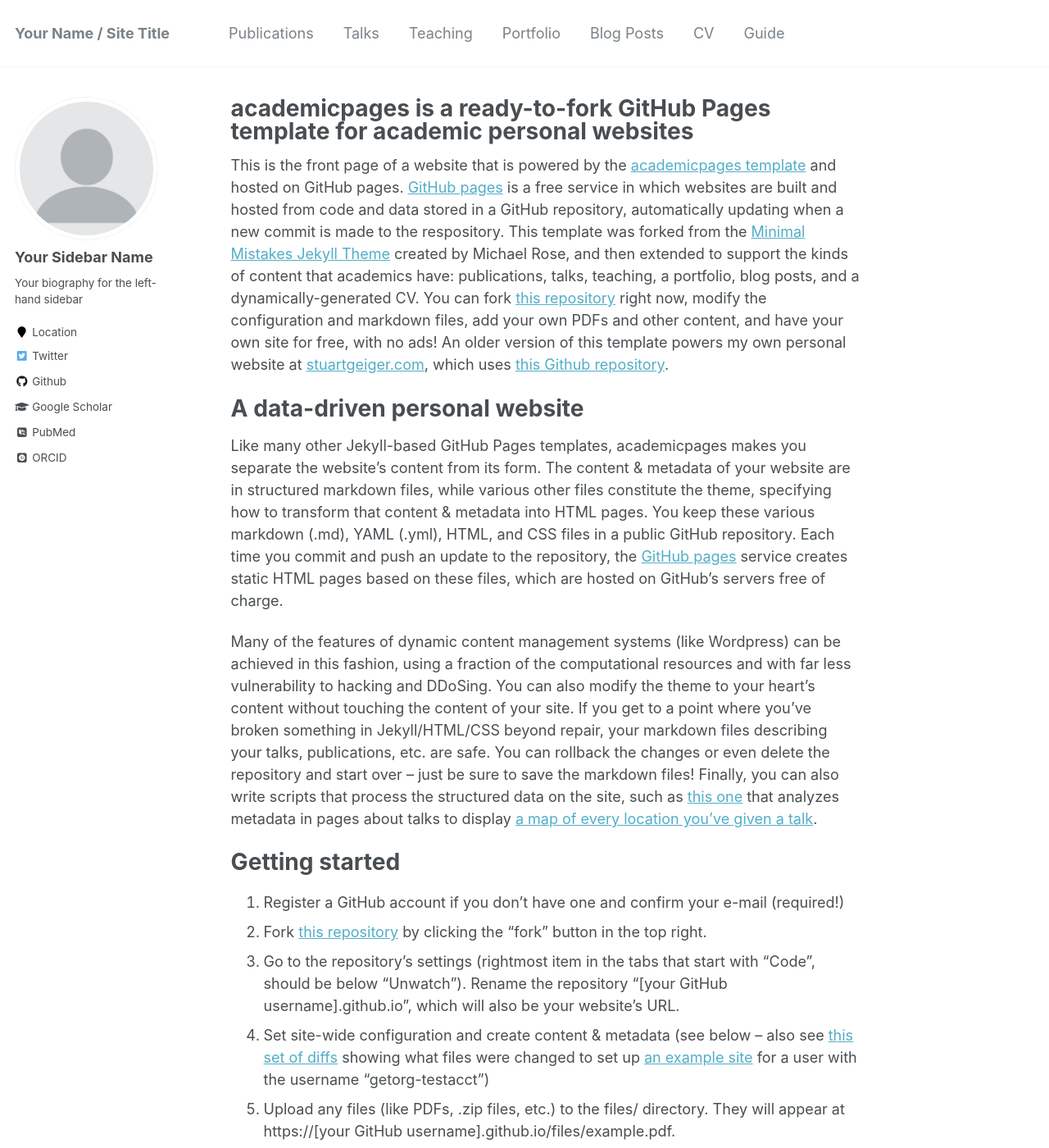
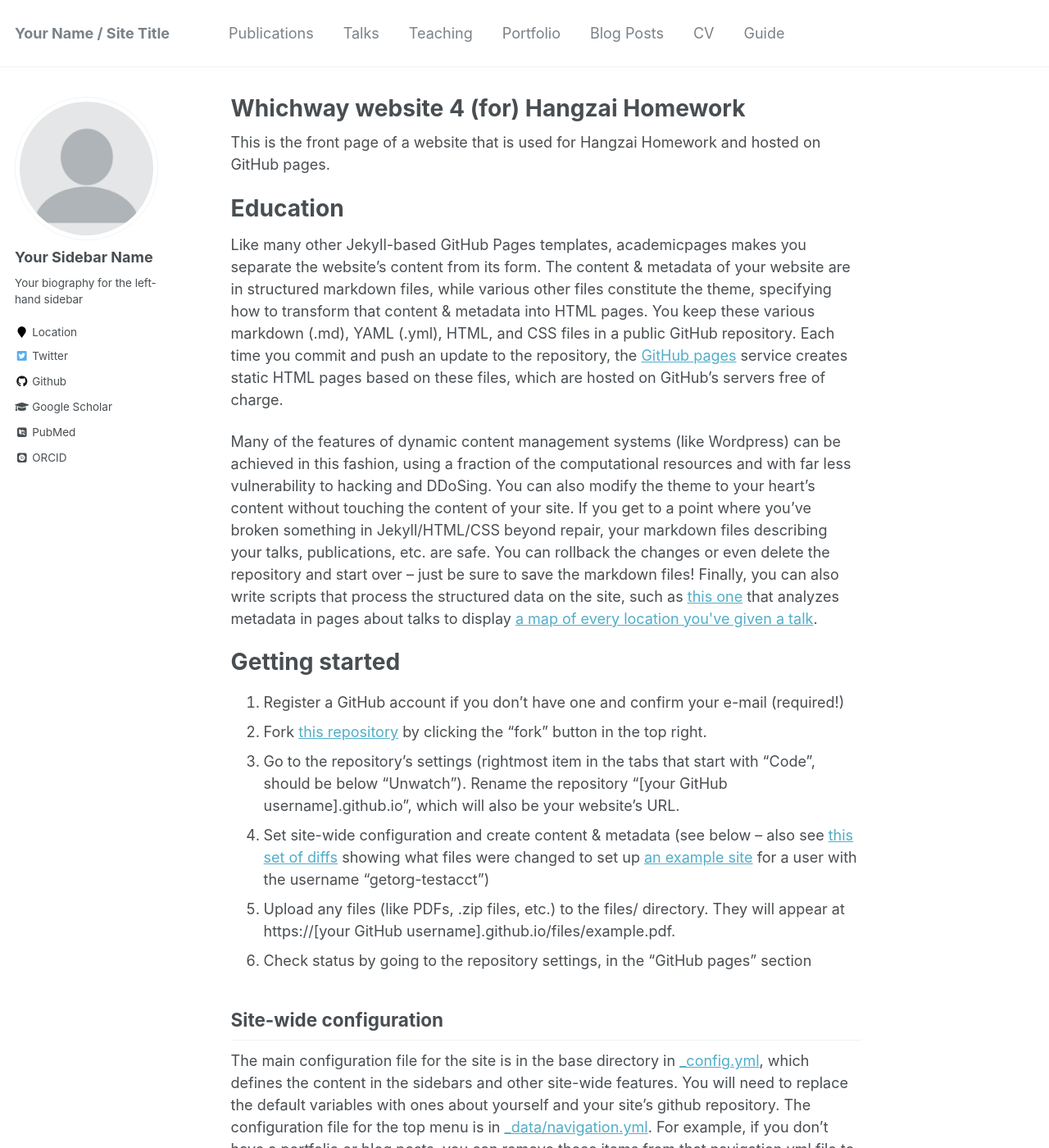
Before and after one commit to web4hangzai/web4hangzai.github.io, a Jekyll site: the page built from _pages/about.md, in a window 1280 px wide and 1400 px high. Shown: the whole window at 82% size. Built offline with Jekyll 4.4.1, drawn with Linux system fonts in a browser that asks for light colours; some web fonts are replaced; some of the changed text lies outside the part shown.

Commit message:
update the main page

```diff
--- a/_pages/about.md
+++ b/_pages/about.md
@@ -1,50 +1,54 @@
 ---
 permalink: /
-title: "academicpages is a ready-to-fork GitHub Pages template for academic personal websites"
+title: "Whichway website 4 (for) Hangzai Homework"
 excerpt: "About me"
 author_profile: true
 redirect_from:
   - /about/
   - /about.html
 ---
+This is the front page of a website that is used for Hangzai Homework and hosted on GitHub pages.
 
-This is the front page of a website that is powered by the [academicpages template](https://github.com/academicpages/academicpages.github.io) and hosted on GitHub pages. [GitHub pages](https://pages.github.com) is a free service in which websites are built and hosted from code and data stored in a GitHub repository, automatically updating when a new commit is made to the respository. This template was forked from the [Minimal Mistakes Jekyll Theme](https://mmistakes.github.io/minimal-mistakes/) created by Michael Rose, and then extended to support the kinds of content that academics have: publications, talks, teaching, a portfolio, blog posts, and a dynamically-generated CV. You can fork [this repository](https://github.com/academicpages/academicpages.github.io) right now, modify the configuration and markdown files, add your own PDFs and other content, and have your own site for free, with no ads! An older version of this template powers my own personal website at [stuartgeiger.com](http://stuartgeiger.com), which uses [this Github repository](https://github.com/staeiou/staeiou.github.io).
+Education
+=========
 
-A data-driven personal website
-======
 Like many other Jekyll-based GitHub Pages templates, academicpages makes you separate the website's content from its form. The content & metadata of your website are in structured markdown files, while various other files constitute the theme, specifying how to transform that content & metadata into HTML pages. You keep these various markdown (.md), YAML (.yml), HTML, and CSS files in a public GitHub repository. Each time you commit and push an update to the repository, the [GitHub pages](https://pages.github.com/) service creates static HTML pages based on these files, which are hosted on GitHub's servers free of charge.
 
-Many of the features of dynamic content management systems (like Wordpress) can be achieved in this fashion, using a fraction of the computational resources and with far less vulnerability to hacking and DDoSing. You can also modify the theme to your heart's content without touching the content of your site. If you get to a point where you've broken something in Jekyll/HTML/CSS beyond repair, your markdown files describing your talks, publications, etc. are safe. You can rollback the changes or even delete the repository and start over -- just be sure to save the markdown files! Finally, you can also write scripts that process the structured data on the site, such as [this one](https://github.com/academicpages/academicpages.github.io/blob/master/talkmap.ipynb) that analyzes metadata in pages about talks to display [a map of every location you've given a talk](https://academicpages.github.io/talkmap.html).
+Many of the features of dynamic content management systems (like Wordpress) can be achieved in this fashion, using a fraction of the computational resources and with far less vulnerability to hacking and DDoSing. You can also modify the theme to your heart's content without touching the content of your site. If you get to a point where you've broken something in Jekyll/HTML/CSS beyond repair, your markdown files describing your talks, publications, etc. are safe. You can rollback the changes or even delete the repository and start over -- just be sure to save the markdown files! Finally, you can also write scripts that process the structured data on the site, such as [this one](https://github.com/academicpages/academicpages.github.io/blob/master/talkmap.ipynb) that analyzes metadata in pages about talks to display [a map of every location you&#39;ve given a talk](https://academicpages.github.io/talkmap.html).
 
 Getting started
-======
+===============
+
 1. Register a GitHub account if you don't have one and confirm your e-mail (required!)
-1. Fork [this repository](https://github.com/academicpages/academicpages.github.io) by clicking the "fork" button in the top right.
-1. Go to the repository's settings (rightmost item in the tabs that start with "Code", should be below "Unwatch"). Rename the repository "[your GitHub username].github.io", which will also be your website's URL.
-1. Set site-wide configuration and create content & metadata (see below -- also see [this set of diffs](http://archive.is/3TPas) showing what files were changed to set up [an example site](https://getorg-testacct.github.io) for a user with the username "getorg-testacct")
-1. Upload any files (like PDFs, .zip files, etc.) to the files/ directory. They will appear at https://[your GitHub username].github.io/files/example.pdf.
-1. Check status by going to the repository settings, in the "GitHub pages" section
+2. Fork [this repository](https://github.com/academicpages/academicpages.github.io) by clicking the "fork" button in the top right.
+3. Go to the repository's settings (rightmost item in the tabs that start with "Code", should be below "Unwatch"). Rename the repository "[your GitHub username].github.io", which will also be your website's URL.
+4. Set site-wide configuration and create content & metadata (see below -- also see [this set of diffs](http://archive.is/3TPas) showing what files were changed to set up [an example site](https://getorg-testacct.github.io) for a user with the username "getorg-testacct")
+5. Upload any files (like PDFs, .zip files, etc.) to the files/ directory. They will appear at https://[your GitHub username].github.io/files/example.pdf.
+6. Check status by going to the repository settings, in the "GitHub pages" section
 
 Site-wide configuration
-------
+-----------------------
+
 The main configuration file for the site is in the base directory in [_config.yml](https://github.com/academicpages/academicpages.github.io/blob/master/_config.yml), which defines the content in the sidebars and other site-wide features. You will need to replace the default variables with ones about yourself and your site's github repository. The configuration file for the top menu is in [_data/navigation.yml](https://github.com/academicpages/academicpages.github.io/blob/master/_data/navigation.yml). For example, if you don't have a portfolio or blog posts, you can remove those items from that navigation.yml file to remove them from the header.
 
 Create content & metadata
-------
-For site content, there is one markdown file for each type of content, which are stored in directories like _publications, _talks, _posts, _teaching, or _pages. For example, each talk is a markdown file in the [_talks directory](https://github.com/academicpages/academicpages.github.io/tree/master/_talks). At the top of each markdown file is structured data in YAML about the talk, which the theme will parse to do lots of cool stuff. The same structured data about a talk is used to generate the list of talks on the [Talks page](https://academicpages.github.io/talks), each [individual page](https://academicpages.github.io/talks/2012-03-01-talk-1) for specific talks, the talks section for the [CV page](https://academicpages.github.io/cv), and the [map of places you've given a talk](https://academicpages.github.io/talkmap.html) (if you run this [python file](https://github.com/academicpages/academicpages.github.io/blob/master/talkmap.py) or [Jupyter notebook](https://github.com/academicpages/academicpages.github.io/blob/master/talkmap.ipynb), which creates the HTML for the map based on the contents of the _talks directory).
+-------------------------
+
+For site content, there is one markdown file for each type of content, which are stored in directories like _publications, _talks, _posts, _teaching, or _pages. For example, each talk is a markdown file in the [_talks directory](https://github.com/academicpages/academicpages.github.io/tree/master/_talks). At the top of each markdown file is structured data in YAML about the talk, which the theme will parse to do lots of cool stuff. The same structured data about a talk is used to generate the list of talks on the [Talks page](https://academicpages.github.io/talks), each [individual page](https://academicpages.github.io/talks/2012-03-01-talk-1) for specific talks, the talks section for the [CV page](https://academicpages.github.io/cv), and the [map of places you&#39;ve given a talk](https://academicpages.github.io/talkmap.html) (if you run this [python file](https://github.com/academicpages/academicpages.github.io/blob/master/talkmap.py) or [Jupyter notebook](https://github.com/academicpages/academicpages.github.io/blob/master/talkmap.ipynb), which creates the HTML for the map based on the contents of the _talks directory).
 
 **Markdown generator**
 
-I have also created [a set of Jupyter notebooks](https://github.com/academicpages/academicpages.github.io/tree/master/markdown_generator
-) that converts a CSV containing structured data about talks or presentations into individual markdown files that will be properly formatted for the academicpages template. The sample CSVs in that directory are the ones I used to create my own personal website at stuartgeiger.com. My usual workflow is that I keep a spreadsheet of my publications and talks, then run the code in these notebooks to generate the markdown files, then commit and push them to the GitHub repository.
+I have also created [a set of Jupyter notebooks](https://github.com/academicpages/academicpages.github.io/tree/master/markdown_generator) that converts a CSV containing structured data about talks or presentations into individual markdown files that will be properly formatted for the academicpages template. The sample CSVs in that directory are the ones I used to create my own personal website at stuartgeiger.com. My usual workflow is that I keep a spreadsheet of my publications and talks, then run the code in these notebooks to generate the markdown files, then commit and push them to the GitHub repository.
 
 How to edit your site's GitHub repository
-------
+-----------------------------------------
+
 Many people use a git client to create files on their local computer and then push them to GitHub's servers. If you are not familiar with git, you can directly edit these configuration and markdown files directly in the github.com interface. Navigate to a file (like [this one](https://github.com/academicpages/academicpages.github.io/blob/master/_talks/2012-03-01-talk-1.md) and click the pencil icon in the top right of the content preview (to the right of the "Raw | Blame | History" buttons). You can delete a file by clicking the trashcan icon to the right of the pencil icon. You can also create new files or upload files by navigating to a directory and clicking the "Create new file" or "Upload files" buttons.
 
 Example: editing a markdown file for a talk
 ![Editing a markdown file for a talk](/images/editing-talk.png)
 
 For more info
-------
+-------------
+
 More info about configuring academicpages can be found in [the guide](https://academicpages.github.io/markdown/). The [guides for the Minimal Mistakes theme](https://mmistakes.github.io/minimal-mistakes/docs/configuration/) (which this theme was forked from) might also be helpful.
```
Also changed, not shown: README.md (+1 -0 lines), .obsidian/app.json (added), .obsidian/appearance.json (added), .obsidian/core-plugins.json (added), .obsidian/hotkeys.json (added), 1 other file.
